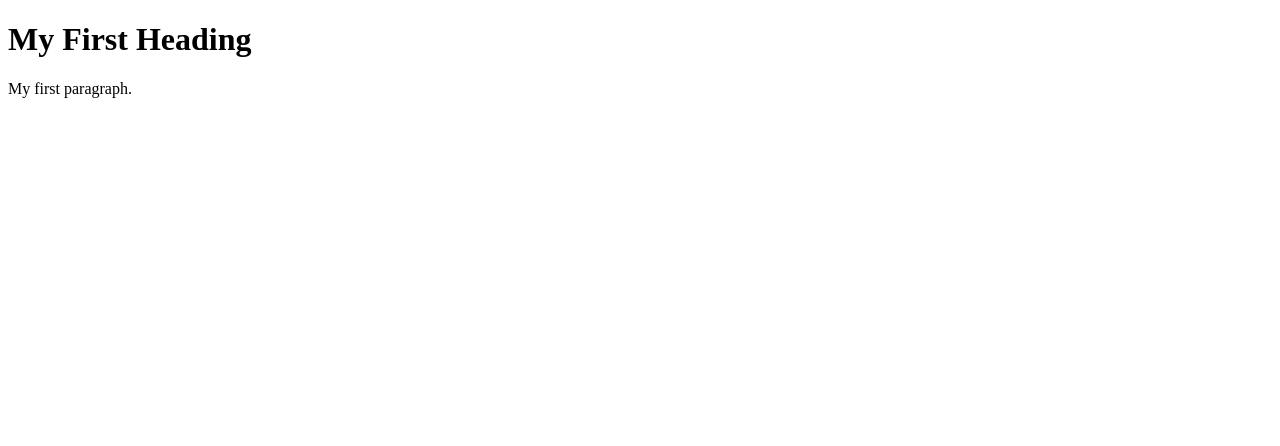
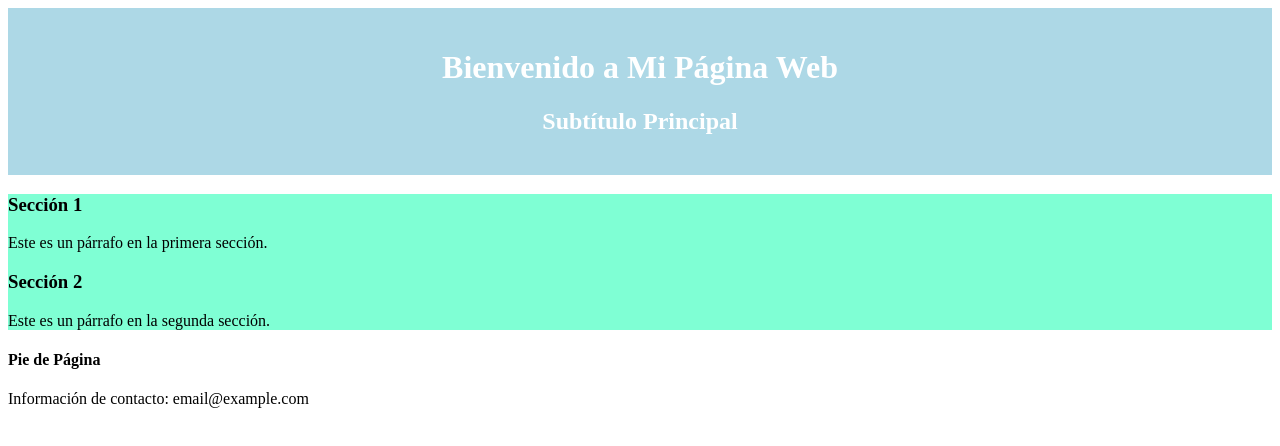
Before and after one commit to miguelolon96/miguelolon96.github.io, a plain HTML site: page index.html in a window 1280 px wide. Drawn offline with Linux system fonts and the light colour scheme.

Commit message:
Color background checks

```diff
--- a/index.html
+++ b/index.html
@@ -1,9 +1,45 @@
 <!DOCTYPE html>
-<html>
+<html lang="es">
+<head>
+    <meta charset="UTF-8">
+    <meta name="viewport" content="width=device-width, initial-scale=1.0">
+    <title>Mi Página Web</title>
+    <style>
+        header {
+            background-color: lightblue; /* Cambia el color de fondo del header */
+            color: white; /* Cambia el color del texto dentro del header */
+            padding: 20px; /* Añade un poco de espacio alrededor del contenido del header */
+            text-align: center; /* Centra el texto dentro del header */
+        }
+        a {
+            color: red;
+        }
+        div {
+            border: 1px salmon;
+        }
+        .exec-bio{
+            background-color: aquamarine;
+        }
+    </style>
+</head>
 <body>
-
-<h1>My First Heading</h1>
-<p>My first paragraph.</p>
-
+<header>
+    <h1>Bienvenido a Mi Página Web</h1>
+    <h2>Subtítulo Principal</h2>
+</header>
+<main class="exec-bio">
+    <section>
+        <h3>Sección 1</h3>
+        <p>Este es un párrafo en la primera sección.</p>
+    </section>
+    <section>
+        <h3>Sección 2</h3>
+        <p>Este es un párrafo en la segunda sección.</p>
+    </section>
+</main>
+<footer>
+    <h4>Pie de Página</h4>
+    <p>Información de contacto: email@example.com</p>
+</footer>
 </body>
 </html>
```
